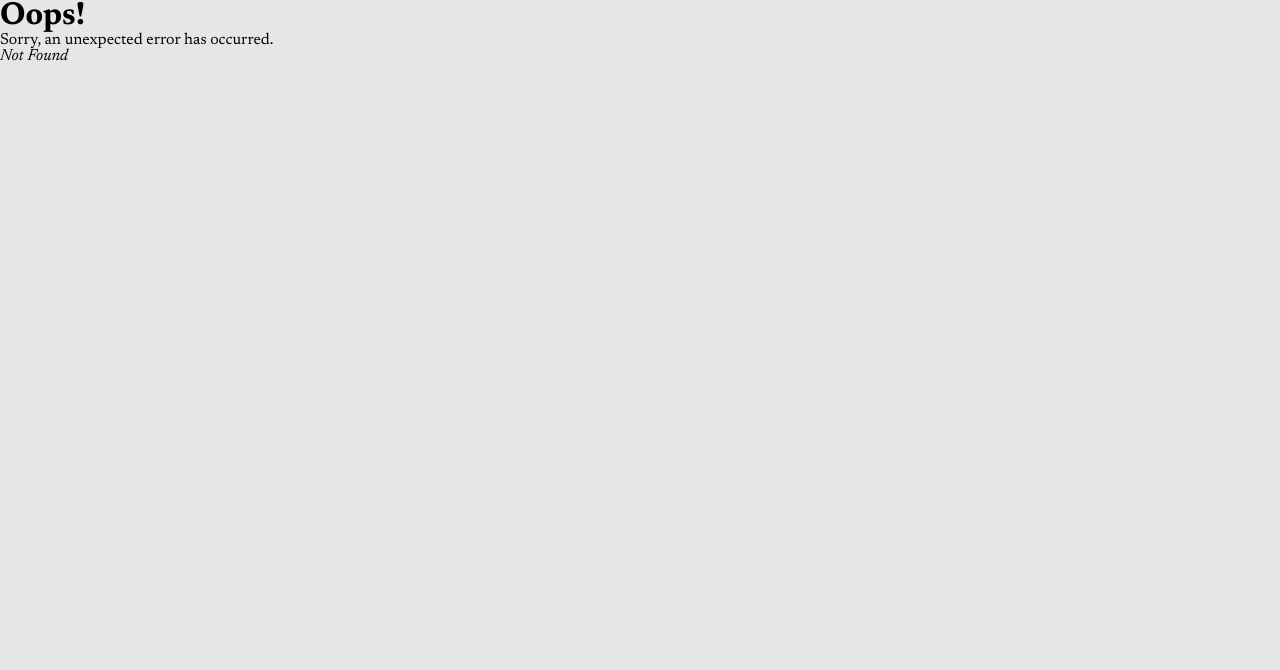
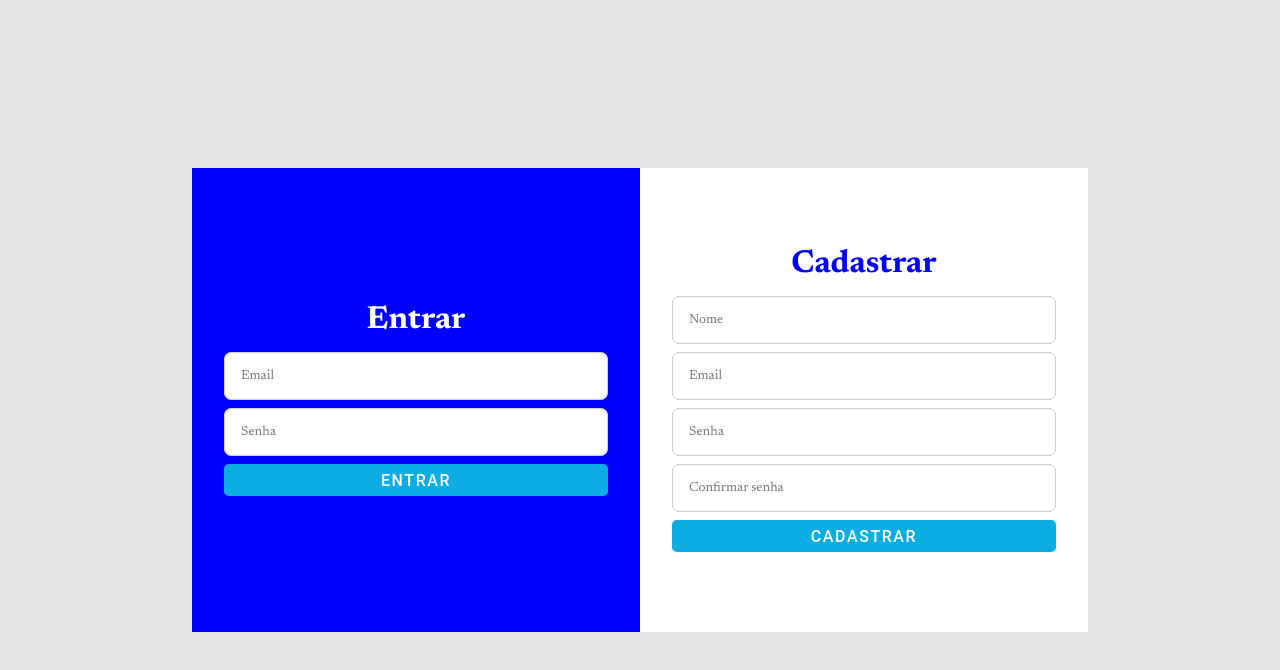
Before and after one commit to NicolasNCR/SPA-BreakingNews, a React (Vite) app: page /auth in a window 1280 px wide. Before the commit this address had no page. Shown: the top 670 px of the page. Built offline with nearby package versions, Linux system fonts and the light colour scheme.

Commit message:
feat: add authentication page and add button and input components

```diff
--- /dev/null
+++ b/src/components/Button/Button.jsx
@@ -0,0 +1,6 @@
+/* eslint-disable react/prop-types */
+import { ButtonSpace } from "./ButtonStyle";
+
+export function Button({ type, text }) {
+    return <ButtonSpace type={type}>{text}</ButtonSpace>
+}
--- /dev/null
+++ b/src/components/Button/ButtonStyle.jsx
@@ -0,0 +1,22 @@
+import styled from 'styled-components';
+
+export const ButtonSpace = styled.button`
+    width: auto;
+    background-color: #0bade3;
+    border: none;
+    outline: none;
+    font-size: 1rem;
+    padding: 0.4rem 1rem;
+    color: #fff;
+    transition: all 0.4s ease-in-out;
+    cursor: pointer;
+    border-radius: 0.3rem;
+    font-family: Roboto, Arial;
+    font-weight: 500;
+    letter-spacing: 0.1rem;
+    text-transform: uppercase;
+
+    &:hover {
+        background-color: #0a86af;
+    }
+`;
--- /dev/null
+++ b/src/components/Input/Input.jsx
@@ -0,0 +1,8 @@
+import { InputSpace } from "./InputStyle";
+
+// eslint-disable-next-line react/prop-types
+export function Input({ type, placeholder, name }) {
+    return (
+        <InputSpace type={type} placeholder={placeholder} />
+    )
+}
--- /dev/null
+++ b/src/components/Input/InputStyle.jsx
@@ -0,0 +1,7 @@
+import styled from 'styled-components';
+
+export const InputSpace = styled.input`
+    padding: 1rem;
+    border-radius: 7px;
+    border: 1px solid #ccc;
+`;
--- a/src/components/Navbar/Navbar.jsx
+++ b/src/components/Navbar/Navbar.jsx
@@ -3,7 +3,8 @@
 import { z } from 'zod';
 import { zodResolver } from '@hookform/resolvers/zod';
 import logo from '../../images/logo.png';
-import { Nav, Button, LogoImage, InputSpace, ErrorSpan } from './NavbarStyle';
+import { Nav, LogoImage, InputSpace, ErrorSpan } from './NavbarStyle';
+import { Button } from '../Button/Button';
 
 // Schema
 const searchSchema = z.object({
@@ -40,7 +41,9 @@
                 <Link to='/'>
                     <LogoImage src={logo} alt="Logo do Breaking News" />
                 </Link>
-                <Button>Entrar</Button>
+                <Link to='/auth'>
+                    <Button type="button" text="Entrar">Entrar</Button>
+                </Link>
             </Nav>
             {errors.title && <ErrorSpan><i className="bi bi-exclamation-triangle-fill"></i> {errors.title.message}</ErrorSpan>}
             <Outlet />
--- a/src/components/Navbar/NavbarStyle.jsx
+++ b/src/components/Navbar/NavbarStyle.jsx
@@ -61,27 +61,6 @@
     }
 `;
 
-export const Button = styled.button`
-    background-color: #0bade3;
-    border: none;
-    outline: none;
-    font-size: 1rem;
-    padding: 0.4rem 1rem;
-    color: #fff;
-    transition: all 0.4s ease-in-out;
-    cursor: pointer;
-    border-radius: 0.3rem;
-    font-family: Roboto, Arial;
-    /* width: 40%; */
-    font-weight: 500;
-    letter-spacing: 0.1rem;
-    text-transform: uppercase;
-
-    &:hover {
-        background-color: #0a86af;
-    }
-`;
-
 export const ErrorSpan = styled.span`
     display: flex;
     justify-content: center;
--- a/src/main.jsx
+++ b/src/main.jsx
@@ -7,6 +7,7 @@
 import { Search } from './pages/Search/Search.jsx';
 import { GlobalStyled } from './GlobalStyled.jsx';
 import ErrorPage from './pages/ErrorPage/ErrorPage.jsx';
+import { Authentication } from './pages/Authentication/Authentication.jsx';
 
 const router = createBrowserRouter([
   {
@@ -23,6 +24,10 @@
         element: <Search />,
       }
     ],
+  },
+  {
+    path: "/auth",
+    element: <Authentication />
   }
 ])
 
--- /dev/null
+++ b/src/pages/Authentication/Authentication.jsx
@@ -0,0 +1,28 @@
+import { Button } from "../../components/Button/Button";
+import { Input } from "../../components/Input/Input";
+import { AuthContainer, Section } from "./AuthenticationStyle";
+
+export function Authentication() {
+    return (
+        <AuthContainer>
+            <Section type="signIn">
+                <h2>Entrar</h2>
+                <form>
+                    <Input type="email" placeholder="Email" name="email" />
+                    <Input type="password" placeholder="Senha" name="password" />
+                    <Button type="submit" text="Entrar" />
+                </form>
+            </Section>
+            <Section type="signUp">
+                <h2>Cadastrar</h2>
+                <form>
+                    <Input type="text" placeholder="Nome" name="name" />
+                    <Input type="email" placeholder="Email" name="email" />
+                    <Input type="password" placeholder="Senha" name="password" />
+                    <Input type="password" placeholder="Confirmar senha" name="password" />
+                    <Button type="submit" text="Cadastrar" />
+                </form>
+            </Section>
+        </AuthContainer>
+    )
+}
--- /dev/null
+++ b/src/pages/Authentication/AuthenticationStyle.jsx
@@ -0,0 +1,35 @@
+import styled from 'styled-components';
+
+export const AuthContainer = styled.div`
+    width: 70%;
+    height: 100vh;
+    display: flex;
+    justify-content: center;
+    align-items: center;
+    margin: 0 auto;
+
+    form {
+        width: 100%;
+        display: flex;
+        flex-direction: column;
+        gap: 0.5rem;
+    }
+`;
+
+export const Section = styled.section`
+    width: 100%;
+    height: 400px;
+    display: flex;
+    flex-direction: column;
+    justify-content: center;
+    padding: 2rem;
+    gap: 1rem;
+    background-color: ${(props) => (props.type === "signIn" ? "blue" : "white")};
+    color: ${(props) => (props.type === "signUp" ? "blue" : "white")};
+
+    h2 {
+        font-size: 2rem;
+        text-align: center;
+        font-weight: 700;
+    }
+`;
--- a/src/services/postsServices.js
+++ b/src/services/postsServices.js
@@ -1,7 +1,7 @@
 import axios from "axios";
 
-const baseURL = "http://localhost:3000";
-// const baseURL = "https://api-breakingnews-w63s.onrender.com";
+// const baseURL = "http://localhost:3000";
+const baseURL = "https://api-breakingnews-w63s.onrender.com";
 
 export function getAllNews() {
     const response = axios.get(`${baseURL}/news`);
```
